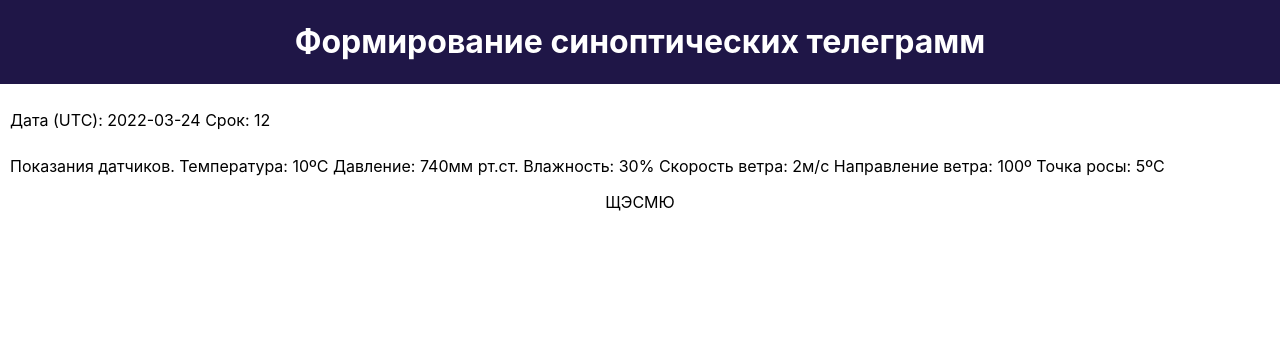
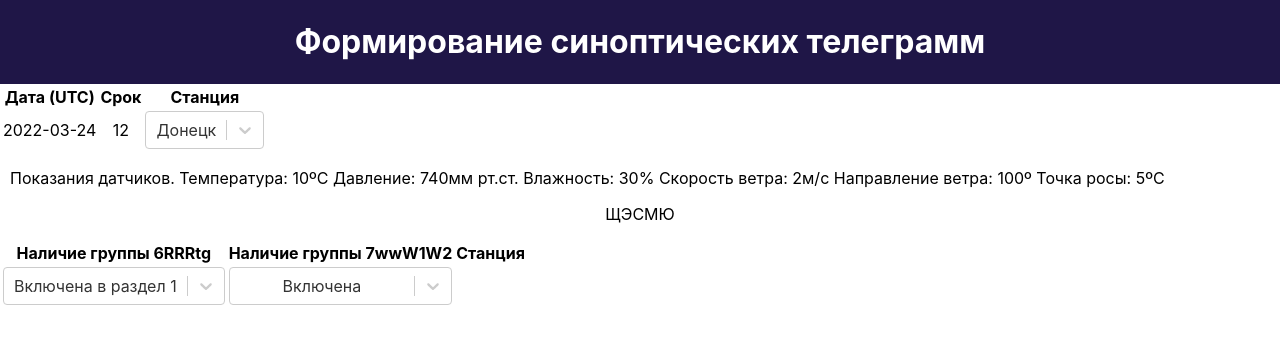
Before and after one commit to slavam/create-synoptic-telegram, a React (Create React App) app: page / in a window 1280 px wide. Shown: the top 344 px of the page. Built offline with nearby package versions, Linux system fonts and the light colour scheme.

Commit message:
Start telegram making

```diff
--- a/package.json
+++ b/package.json
@@ -9,6 +9,7 @@
     "react": "^17.0.2",
     "react-dom": "^17.0.2",
     "react-scripts": "5.0.0",
+    "react-select": "^5.2.2",
     "web-vitals": "^2.1.0"
   },
   "scripts": {
--- a/src/App.js
+++ b/src/App.js
@@ -3,23 +3,44 @@ import './App.css';
 import Header from './components/Header/Header';
 import MainParams from './components/Params/MainParams';
 import SensorsData from './components/Sensors/SensorsData';
-// import Telegram from './components/Telegram/Telegram';
+import Telegram from './components/Telegram/Telegram';
+import Select from 'react-select';
 const d = new Date();
 const cd = `${d.getUTCFullYear()}-${('0'+(d.getUTCMonth()+1)).slice(-2)}-${('0'+(d.getUTCDate())).slice(-2)}`;
-
+const stations = ['','Донецк','Амвросиевка','Дебальцево','','','','','','','Седово'];
+const codes = [null, 34519, 34622, 34524, null, null, null, null, null, null, 99023]
+const stationsArray = [];
+stations.map((s,i) => {return (s !== '') ? stationsArray.push({label: s, value: codes[i]}) : null});
 
 const App = () => {
   const [currDate, setCurrDate] = useState(cd);
   const [term, setTerm] = useState(Math.floor(d.getUTCHours() / 3) * 3);
-  const initTelegram = term % 2 == 0 ? 'ЩЭСМЮ' : 'ЩЭСИД';
-  const [telegram, setTelegram] = useState(initTelegram);
+  // const [code, setCode] = useState(34519);
+  const [station, setStation] = useState({label: 'Донецк', value: 34519});
+  const handleStationSelected = (val) => {
+    setStation(val);
+  }
+  // alert(station.value)
   return (
     <div className="App">
       <Header />
-      <MainParams currDate={currDate} term={term}/>
+      <table className="table table-hover">
+        <thead>
+          <tr>
+            <th>Дата (UTC)</th><th>Срок</th><th>Станция</th>
+          </tr>
+        </thead>
+        <tbody>
+          <tr>
+            <td>{currDate}</td><td>{term}</td><td><Select value={station} onChange={handleStationSelected} options={stationsArray}/> </td>
+          </tr>
+        </tbody>
+      </table>
+
+      {/* <MainParams currDate={currDate} term={term}/> */}
       <SensorsData />
-      <p>{telegram}</p>
-      {/* <Telegram term={term} /> */}
+
+      <Telegram term={term} code={station.value}/>
     </div>
   );
 }
--- a/src/components/Telegram/Telegram.js
+++ b/src/components/Telegram/Telegram.js
@@ -1,7 +1,42 @@
-const Telegram = ({term}) => {
+import React, { useState } from 'react';
+import Select from 'react-select';
+const iRArray = [{label: "Включена в раздел 1", value: '1'},
+  {label: "Не включена (осадков не было)", value: '3'},
+  {label: "Не включена (осадки не измерялись)", value: '4'},
+  {label: "Включена в раздел 5", value: '/'} ];
+const iXArray = [{label: "Включена", value: '1'},
+  {label: "Не включена (нет явлений)", value: '2'},
+  {label: "Не включена (наблюдения не проводились)", value: '3'}];
+const Telegram = ({term, code}) => {
+  const initTelegram = term % 2 == 0 ? 'ЩЭСМЮ' : 'ЩЭСИД';
+  const [telegram, setTelegram] = useState(initTelegram);
+  const [iR, setIR] = useState({label: "Включена в раздел 1", value: '1'});
+  const [iX, setIX] = useState({label: "Включена", value: '1'});
+
+  const handleIRSelected = (val) => {
+    setTelegram(`${initTelegram} ${code} ${val.value}${iX.value}`)
+    setIR(val);
+  }
+  const handleIXSelected = (val) => {
+    setTelegram(`${initTelegram} ${code} ${iR.value}${val.value}`)
+    setIX(val);
+  }
   return(
     <div className="container">
         <p>{telegram}</p>
+        <table className="table table-hover">
+          <thead>
+            <tr>
+              <th>Наличие группы 6RRRtg</th><th>Наличие группы 7wwW1W2</th><th>Станция</th>
+            </tr>
+          </thead>
+          <tbody>
+            <tr>
+              <td><Select value={iR} onChange={handleIRSelected} options={iRArray}/></td>
+              <td><Select value={iX} onChange={handleIXSelected} options={iXArray}/></td>
+            </tr>
+          </tbody>
+        </table>
     </div>
   );
 }
```
Also changed, not shown: 1 other file (tests, documents, lock files or other folders).
